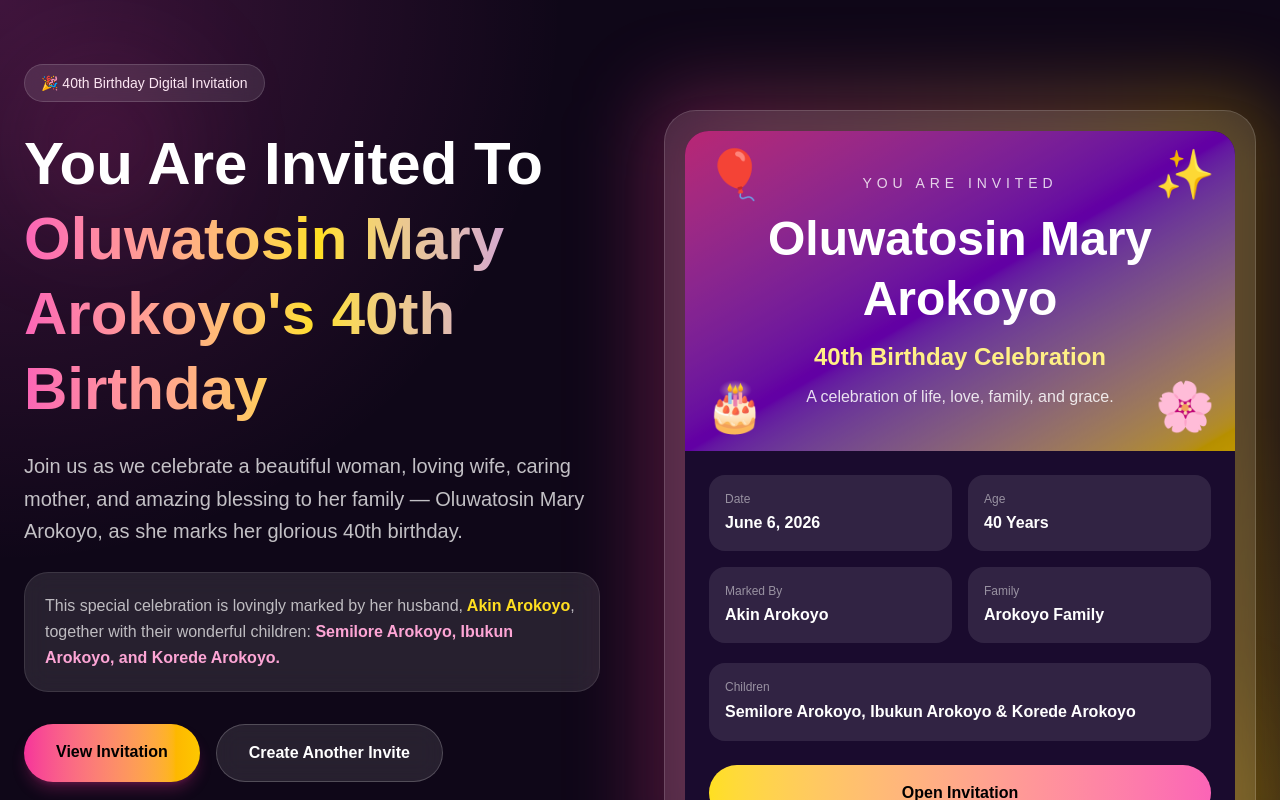
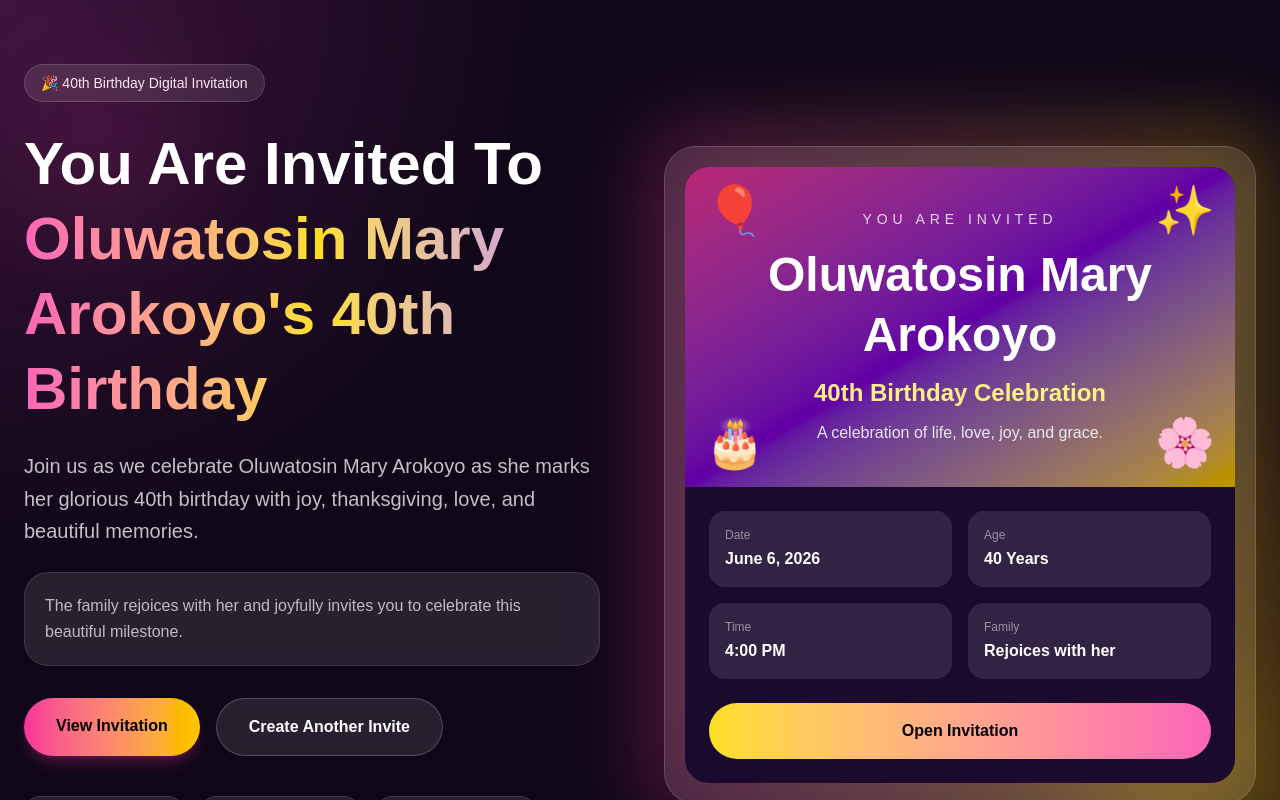
Before and after one commit to dimmyjay/digital-birthday-invitation, a Next.js app: page / in a window 1280 px wide. Shown: the top 800 px of the page. Built offline with nearby package versions, Linux system fonts and the light colour scheme.

Commit message:
Update page.tsx

```diff
--- a/app/page.tsx
+++ b/app/page.tsx
@@ -2,99 +2,91 @@ import Link from "next/link";
 
 export default function HomePage() {
   return (
-    <main className="min-h-screen bg-[#0f0718] text-white overflow-hidden">
-      {/* Hero Section */}
-      <section className="relative min-h-screen flex items-center justify-center px-6 py-16">
+    <main className="min-h-screen overflow-hidden bg-[#0f0718] text-white">
+      <section className="relative flex min-h-screen items-center justify-center px-6 py-16">
         <div className="absolute inset-0 bg-[radial-gradient(circle_at_top_left,#ff4ecd33,transparent_35%),radial-gradient(circle_at_bottom_right,#facc1533,transparent_35%)]" />
-        <div className="absolute top-20 left-10 h-32 w-32 rounded-full bg-pink-500/20 blur-3xl" />
+        <div className="absolute left-10 top-20 h-32 w-32 rounded-full bg-pink-500/20 blur-3xl" />
         <div className="absolute bottom-20 right-10 h-40 w-40 rounded-full bg-yellow-400/20 blur-3xl" />
 
-        <div className="relative z-10 max-w-7xl mx-auto grid lg:grid-cols-2 gap-12 items-center">
-          {/* Left Content */}
+        <div className="relative z-10 mx-auto grid max-w-7xl items-center gap-12 lg:grid-cols-2">
           <div>
-            <div className="inline-flex items-center gap-2 rounded-full border border-white/15 bg-white/10 px-4 py-2 text-sm text-pink-100 backdrop-blur-md mb-6">
+            <div className="mb-6 inline-flex items-center gap-2 rounded-full border border-white/15 bg-white/10 px-4 py-2 text-sm text-pink-100 backdrop-blur-md">
               🎉 40th Birthday Digital Invitation
             </div>
 
-            <h1 className="text-4xl md:text-6xl font-black leading-tight">
+            <h1 className="text-4xl font-black leading-tight md:text-6xl">
               You Are Invited To
               <span className="block bg-gradient-to-r from-pink-400 via-yellow-300 to-purple-400 bg-clip-text text-transparent">
                 Oluwatosin Mary Arokoyo&apos;s 40th Birthday
               </span>
             </h1>
 
-            <p className="mt-6 text-lg md:text-xl text-white/75 max-w-xl leading-relaxed">
-              Join us as we celebrate a beautiful woman, loving wife, caring
-              mother, and amazing blessing to her family — Oluwatosin Mary
-              Arokoyo, as she marks her glorious 40th birthday.
+            <p className="mt-6 max-w-xl text-lg leading-relaxed text-white/75 md:text-xl">
+              Join us as we celebrate Oluwatosin Mary Arokoyo as she marks her
+              glorious 40th birthday with joy, thanksgiving, love, and beautiful
+              memories.
             </p>
 
-            <div className="mt-6 rounded-3xl border border-white/10 bg-white/10 p-5 backdrop-blur-md max-w-xl">
-              <p className="text-white/70 leading-relaxed">
-                This special celebration is lovingly marked by her husband,
-                <span className="font-bold text-yellow-300"> Akin Arokoyo</span>,
-                together with their wonderful children:
-                <span className="font-bold text-pink-300">
-                  {" "}
-                  Semilore Arokoyo, Ibukun Arokoyo, and Korede Arokoyo.
-                </span>
+            <div className="mt-6 max-w-xl rounded-3xl border border-white/10 bg-white/10 p-5 backdrop-blur-md">
+              <p className="leading-relaxed text-white/70">
+                The family rejoices with her and joyfully invites you to
+                celebrate this beautiful milestone.
               </p>
             </div>
 
-            <div className="mt-8 flex flex-col sm:flex-row gap-4">
+            <div className="mt-8 flex flex-col gap-4 sm:flex-row">
               <Link
                 href="/invite/oluwatosin-mary-arokoyo-40th-birthday"
-                className="rounded-full bg-gradient-to-r from-pink-500 to-yellow-400 px-8 py-4 text-center font-bold text-black shadow-lg shadow-pink-500/25 hover:scale-105 transition"
+                className="rounded-full bg-gradient-to-r from-pink-500 to-yellow-400 px-8 py-4 text-center font-bold text-black shadow-lg shadow-pink-500/25 transition hover:scale-105"
               >
                 View Invitation
               </Link>
 
               <Link
                 href="/create"
-                className="rounded-full border border-white/20 bg-white/10 px-8 py-4 text-center font-bold text-white backdrop-blur-md hover:bg-white/20 transition"
+                className="rounded-full border border-white/20 bg-white/10 px-8 py-4 text-center font-bold text-white backdrop-blur-md transition hover:bg-white/20"
               >
                 Create Another Invite
               </Link>
             </div>
 
-            <div className="mt-10 grid grid-cols-3 gap-4 max-w-lg">
+            <div className="mt-10 grid max-w-lg grid-cols-3 gap-4">
               <div className="rounded-2xl border border-white/10 bg-white/10 p-4 backdrop-blur-md">
                 <h3 className="text-2xl font-black text-yellow-300">40</h3>
-                <p className="text-sm text-white/70 mt-1">Years of grace</p>
+                <p className="mt-1 text-sm text-white/70">Years of grace</p>
               </div>
 
               <div className="rounded-2xl border border-white/10 bg-white/10 p-4 backdrop-blur-md">
                 <h3 className="text-2xl font-black text-pink-300">June 6</h3>
-                <p className="text-sm text-white/70 mt-1">Birthday date</p>
+                <p className="mt-1 text-sm text-white/70">Birthday date</p>
               </div>
 
               <div className="rounded-2xl border border-white/10 bg-white/10 p-4 backdrop-blur-md">
                 <h3 className="text-2xl font-black text-purple-300">2026</h3>
-                <p className="text-sm text-white/70 mt-1">Celebration year</p>
+                <p className="mt-1 text-sm text-white/70">Celebration year</p>
               </div>
             </div>
           </div>
 
-          {/* Right Invitation Preview */}
           <div className="relative">
             <div className="absolute -inset-4 rounded-[2rem] bg-gradient-to-r from-pink-500/30 to-yellow-400/30 blur-2xl" />
 
             <div className="relative rounded-[2rem] border border-white/15 bg-white/10 p-5 shadow-2xl backdrop-blur-xl">
-              <div className="rounded-[1.5rem] bg-[#1a0b2e] overflow-hidden">
-                <div className="relative h-80 bg-gradient-to-br from-pink-500 via-purple-700 to-yellow-400 flex items-center justify-center">
+              <div className="overflow-hidden rounded-[1.5rem] bg-[#1a0b2e]">
+                <div className="relative flex h-80 items-center justify-center bg-gradient-to-br from-pink-500 via-purple-700 to-yellow-400">
                   <div className="absolute inset-0 bg-black/25" />
 
-                  <div className="absolute top-5 left-5 text-5xl">🎈</div>
-                  <div className="absolute top-5 right-5 text-5xl">✨</div>
+                  <div className="absolute left-5 top-5 text-5xl">🎈</div>
+                  <div className="absolute right-5 top-5 text-5xl">✨</div>
                   <div className="absolute bottom-5 left-5 text-5xl">🎂</div>
                   <div className="absolute bottom-5 right-5 text-5xl">🌸</div>
 
-                  <div className="relative text-center px-6">
+                  <div className="relative px-6 text-center">
                     <p className="text-sm uppercase tracking-[0.35em] text-white/80">
                       You Are Invited
                     </p>
 
-                    <h2 className="mt-4 text-4xl md:text-5xl font-black leading-tight">
+                    <h2 className="mt-4 text-4xl font-black leading-tight md:text-5xl">
                       Oluwatosin Mary Arokoyo
                     </h2>
 
@@ -103,44 +95,22 @@ export default function HomePage() {
                     </p>
 
                     <p className="mt-3 text-white/85">
-                      A celebration of life, love, family, and grace.
+                      A celebration of life, love, joy, and grace.
                     </p>
                   </div>
                 </div>
 
                 <div className="p-6">
                   <div className="grid grid-cols-2 gap-4">
-                    <div className="rounded-2xl bg-white/10 p-4">
-                      <p className="text-xs text-white/50">Date</p>
-                      <h3 className="font-bold mt-1">June 6, 2026</h3>
-                    </div>
-
-                    <div className="rounded-2xl bg-white/10 p-4">
-                      <p className="text-xs text-white/50">Age</p>
-                      <h3 className="font-bold mt-1">40 Years</h3>
-                    </div>
-
-                    <div className="rounded-2xl bg-white/10 p-4">
-                      <p className="text-xs text-white/50">Marked By</p>
-                      <h3 className="font-bold mt-1">Akin Arokoyo</h3>
-                    </div>
-
-                    <div className="rounded-2xl bg-white/10 p-4">
-                      <p className="text-xs text-white/50">Family</p>
-                      <h3 className="font-bold mt-1">Arokoyo Family</h3>
-                    </div>
-                  </div>
-
-                  <div className="mt-5 rounded-2xl bg-white/10 p-4">
-                    <p className="text-xs text-white/50">Children</p>
-                    <h3 className="font-bold mt-1 leading-relaxed">
-                      Semilore Arokoyo, Ibukun Arokoyo & Korede Arokoyo
-                    </h3>
+                    <PreviewBox label="Date" value="June 6, 2026" />
+                    <PreviewBox label="Age" value="40 Years" />
+                    <PreviewBox label="Time" value="4:00 PM" />
+                    <PreviewBox label="Family" value="Rejoices with her" />
                   </div>
 
                   <Link
                     href="/invite/oluwatosin-mary-arokoyo-40th-birthday"
-                    className="mt-6 block w-full rounded-full bg-gradient-to-r from-yellow-300 to-pink-400 px-6 py-4 text-center font-black text-black hover:scale-105 transition"
+                    className="mt-6 block w-full rounded-full bg-gradient-to-r from-yellow-300 to-pink-400 px-6 py-4 text-center font-black text-black transition hover:scale-105"
                   >
                     Open Invitation
                   </Link>
@@ -153,3 +123,12 @@ export default function HomePage() {
     </main>
   );
 }
+
+function PreviewBox({ label, value }: { label: string; value: string }) {
+  return (
+    <div className="rounded-2xl bg-white/10 p-4">
+      <p className="text-xs text-white/50">{label}</p>
+      <h3 className="mt-1 font-bold">{value}</h3>
+    </div>
+  );
+}
```
